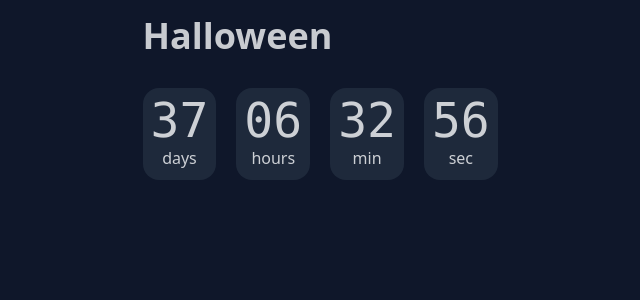
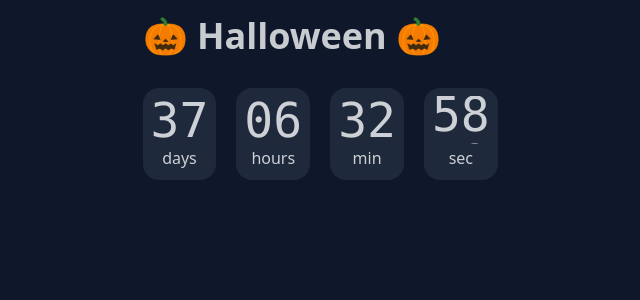
Before and after one commit to marcusradell/halloween, a Next.js app: page / in a window 1280 px wide. Shown: the top 300 px of the page, without its empty margins (200-840 px from the left). Built offline with nearby package versions, Linux system fonts and the light colour scheme.

Commit message:
add pumpkins

```diff
--- a/src/app/layout.tsx
+++ b/src/app/layout.tsx
@@ -14,7 +14,7 @@
 });
 
 export const metadata: Metadata = {
-  title: "Halloween",
+  title: "🎃 Halloween 🎃",
   description: "Invitation to celebrating halloween",
 };
 
--- a/src/app/page.tsx
+++ b/src/app/page.tsx
@@ -31,7 +31,7 @@
 
   return (
     <main className="prose container mx-auto pt-4">
-      <h1>Halloween</h1>
+      <h1>🎃 Halloween 🎃</h1>
 
       <section>
         <div className="grid grid-flow-col gap-5 text-center auto-cols-max">
```
